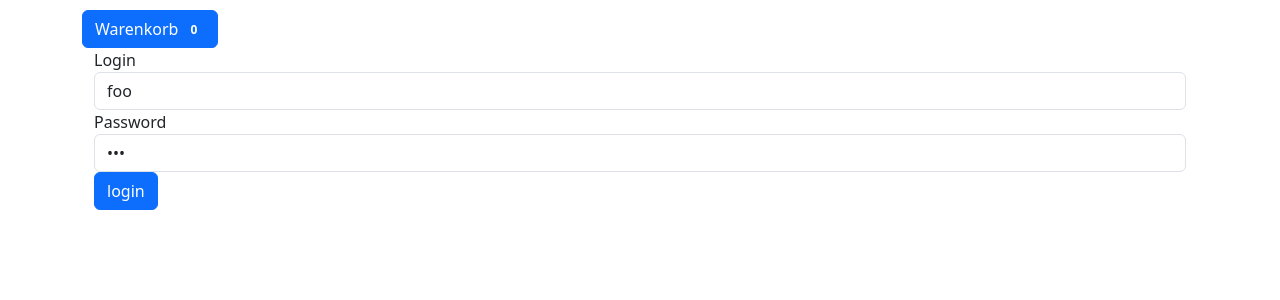
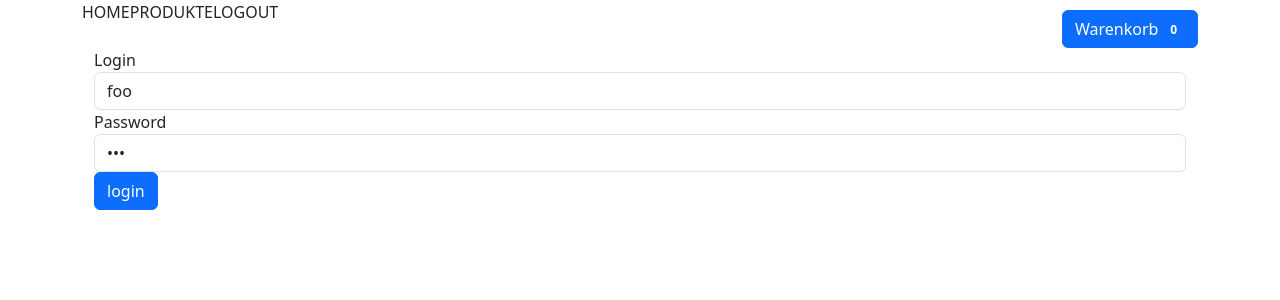
Before and after one commit to sascharahlff/SpringBootVueShop, a Vue app in the folder spring-boot-oauth2-frontend/: page /#/login in a window 1280 px wide. Shown: the top 300 px of the page. Built offline with nearby package versions, Linux system fonts and the light colour scheme; sample sign-in values are in the browser's storage.

Commit message:
Fix session boolean bug.

```diff
--- a/spring-boot-oauth2-frontend/src/auth/index.js
+++ b/spring-boot-oauth2-frontend/src/auth/index.js
@@ -1,25 +1,44 @@
 export default {
 	user: {
 		authenticated: false
-	}
-	/*,
-	isLoggedIn: function() {
-		if (sessionStorage.getItem("isLoggedIn") != null) {
-			//this.user.authenticated = true;
-			return true;
+	},
+	setDefaults: function() {
+		var state = sessionStorage.getItem("isLoggedIn");
+
+		if (state === null) {
+			alert("state is null");
+			sessionStorage.setItem("isLoggedIn", false);
+			this.user.authenticated = false;
 		}
-		//this.user.authenticated = false;
-		return false;
+		else {
+			alert("state is: "+ JSON.parse(state));
+			this.user.authenticated = JSON.parse(state);
+		}
 	},
-	setLogInState: function(state) {
-		//this.user.authenticated = state;
+	setLoggedIn: function() {
+		var currentState = this.user.authenticated;
 
-		if (state) {
+		if (currentState) {
+			this.user.authenticated = false;
+			sessionStorage.setItem("isLoggedIn", false);
+		}
+		else {
+			this.user.authenticated = true;
 			sessionStorage.setItem("isLoggedIn", true);
 		}
+	},
+	setNewLoggedIn: function(state) {
+		console.log("current state: "+ state);
+		if (state == null) {
+			console.log("set false");
+			this.user.authenticated = false;
+		}
 		else {
-			sessionStorage.removeItem("isLoggedIn");
+			console.log("set state: "+ state);
+			this.user.authenticated = state;
 		}
+
+		sessionStorage.setItem("isLoggedIn", this.user.authenticated);
+		alert("set user loggin by state: "+ this.user.authenticated +" - "+ sessionStorage.getItem("isLoggedIn"));
 	}
-	*/
 }
--- a/spring-boot-oauth2-frontend/src/components/App.vue
+++ b/spring-boot-oauth2-frontend/src/components/App.vue
@@ -1,23 +1,17 @@
 <template>
 <div class="container">
-	<button type="button" class="btn btn-primary basket" v-on:click="showBasket()">
-		Warenkorb <span class="badge badge-light">{{ basketItems.length }}</span>
-	</button>
-	<!--
-	<div>
 	<div style="float:right">
 		<button type="button" class="btn btn-primary basket" v-on:click="showBasket()">
 			Warenkorb <span class="badge badge-light">{{ basketItems.length }}</span>
 		</button>
 	</div>
 	<div>
-			<nav class="navbar navbar-expand-lg navbar-light bg-light">
-				<router-link class="navbar-brand" to="/home" v-if="this.authenticated">HOME</router-link>
-				<router-link class="navbar-brand" to="/products" v-if="this.authenticated">PRODUKTE</router-link>
-				<router-link class="navbar-brand" to="/logout" v-if="this.authenticated">LOGOUT</router-link>
+		<nav xclass="navbar navbar-expand-lg navbar-light bg-light">
+			<router-link class="navbar-brand" to="/home" v-if="this.user.authenticated">HOME</router-link>
+			<router-link class="navbar-brand" to="/products" v-if="this.user.authenticated">PRODUKTE</router-link>
+			<router-link class="navbar-brand" to="/logout" v-if="this.user.authenticated">LOGOUT</router-link>
 		</nav>
 	</div>
-	</div>-->
 
 	<div style="clear:right">
 		<router-view></router-view>
@@ -33,26 +27,16 @@
 	export default {
 		data() {
 			return {
-				//authenticated: store.state.authenticated,
+				user: auth.user,
 				basketItems: store.state.basketItems
 			}
 		},
 		created: function() {
-			// var isLoggedIn = false;//auth.isLoggedIn();
-
-			// console.log("isLoggedIn: " + isLoggedIn);
-
-			// if (!isLoggedIn) {
-			// 	console.log("need to login");
-			// 	router.push("/login");
-			// }
+			auth.setDefaults();
 		},
 		methods: {
 			showBasket: function() {
-				alert("test");
-				console.log("test");
-				this.authenticated = true;
-				// TODO router.push("/basket");
+				router.push("/basket");
 			}
 		}
 	}
--- a/spring-boot-oauth2-frontend/src/components/Login.vue
+++ b/spring-boot-oauth2-frontend/src/components/Login.vue
@@ -16,8 +16,7 @@
 <script>
 import auth from '../auth'
 import service from '../service'
-import {router} from '../main'
-import { store } from '../main';
+import { router } from '../main'
 
 export default {
 	data() {
@@ -29,31 +28,28 @@ export default {
 	},
 	methods: {
 		login: function() {
-			console.log("login");
-		},
-		xlogin: function() {
 			// Async call
 			service.login(this.user, this.password)
 			.then((response) => {
 				if (response != undefined && response.data != undefined && response.data.access_token != undefined) {
 					localStorage.setItem("sessionToken", response.data.access_token);
 					localStorage.setItem("refreshToken", response.data.refresh_token);
-					//auth.setLogInState(true);
-					store.commit("login", true);
-
-					console.log("login: " + store.state.authenticated);
+					sessionStorage.setItem("isLoggedIn", true);
+					auth.setDefaults();
 
 					this.error = "";
 					router.push("/home")
 				}
 				else {
 					this.error = "Die Anmeldedaten waren fehlerhaft.";
-					//auth.setLogInState(false);
+					sessionStorage.setItem("isLoggedIn", false);
+					auth.setDefaults();
 				}
 			}).catch ((e) => {
 				console.log("error: " + e);
 				this.error = "Beim Login ist ein interner Fehler aufgetreten.";
-				//auth.setLogInState(false);
+					sessionStorage.setItem("isLoggedIn", false);
+					auth.setDefaults();
 			});
 		}
 	}
--- a/spring-boot-oauth2-frontend/src/components/Logout.vue
+++ b/spring-boot-oauth2-frontend/src/components/Logout.vue
@@ -6,7 +6,8 @@ import {router} from '../main'
 
 export default {
 	created: function() {
-		//auth.setLogInState(false);
+		sessionStorage.setItem("isLoggedIn", false);
+		auth.setDefaults();
 		router.push("/login");
 	}
 }
--- a/spring-boot-oauth2-frontend/src/main.js
+++ b/spring-boot-oauth2-frontend/src/main.js
@@ -1,6 +1,5 @@
 import Vue from 'vue'
 import Vuex from 'vuex'
-//import VueSession from 'vue-session'
 import VueRouter from 'vue-router'
 import App from './components/App.vue'
 import Home from './components/Home.vue'
@@ -9,30 +8,14 @@ import Basket from './components/Basket.vue'
 import Login from './components/Login.vue'
 import Logout from './components/Logout.vue'
 
-//import auth from './auth'
-//import VueResource from 'vue-resource'
-//Vue.use(VueResource)
-
+import auth from './auth'
 
 Vue.use(Vuex)
 Vue.use(VueRouter)
-//Vue.use(VueSession)
 
 // Protect all secured views => redirect to login
 const ifAuthenticated = (to, from, next) => {
-	// console.log("main 1: => authenticated "+ auth.isAuthenticated());
-	// if (auth.isAuthenticated() == false) {
-	// 	console.log("main 2: => login.vue");
-	// 	router.push("/login");
-	// 	return
-	// }
-	var isLoggedIn = true;//auth.isLoggedIn();
-	//var isLoggedIn = sessionStorage.getItem("authenticated");
-	console.log("main: " + isLoggedIn);
-
-
-	if (!isLoggedIn) {
-		console.log("redirect to login");
+	if (!auth.user.authenticated) {
 		router.push("/login");
 		return
 	}
@@ -40,39 +23,9 @@ const ifAuthenticated = (to, from, next) => {
 	next();
 }
 
-export default {
-	// data() {
-	// 	return {
-	// 	}
-	// },
-	// methods: {
-	// 	created: function() {
-	// 		console.log("main created");
-	// 	}
-	// }
-	// ,
-	// methods: {
-	// 	isAuth: () => {
-	// 		sessionStorage.h
-	// 		this.$session.has("authenticated");
-	// 	}
-	// }
-}
-
 export const store = new Vuex.Store({
 	state: {
-		basketItems: [],
-		authenticated: false
-	},
-	mutations: {
-		login(state) {
-			state.authenticated = true;
-			console.log("store state: " + localStorage.getItem("authenticated"))
-		},
-		logout(state) {
-			state.authenticated = false;
-			console.log(localStorage.getItem("authenticated"))
-		}
+		basketItems: []
 	}
 })
 
```
Lines whose indentation alone changed are shown as unchanged.
